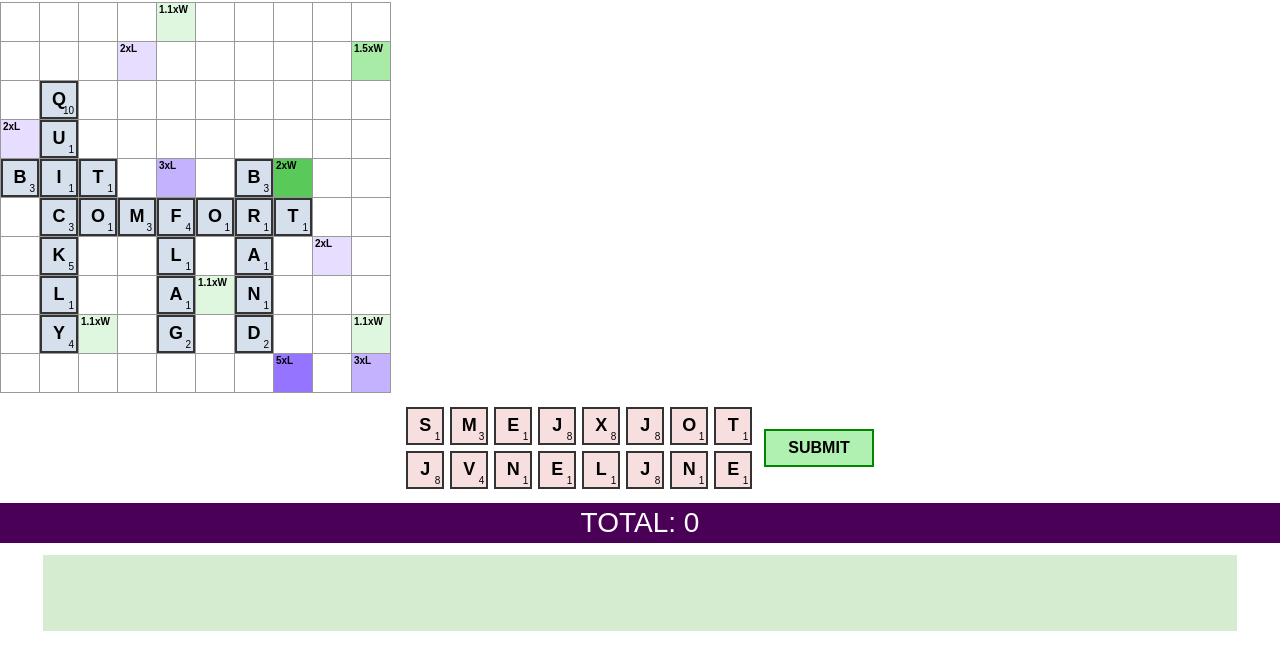
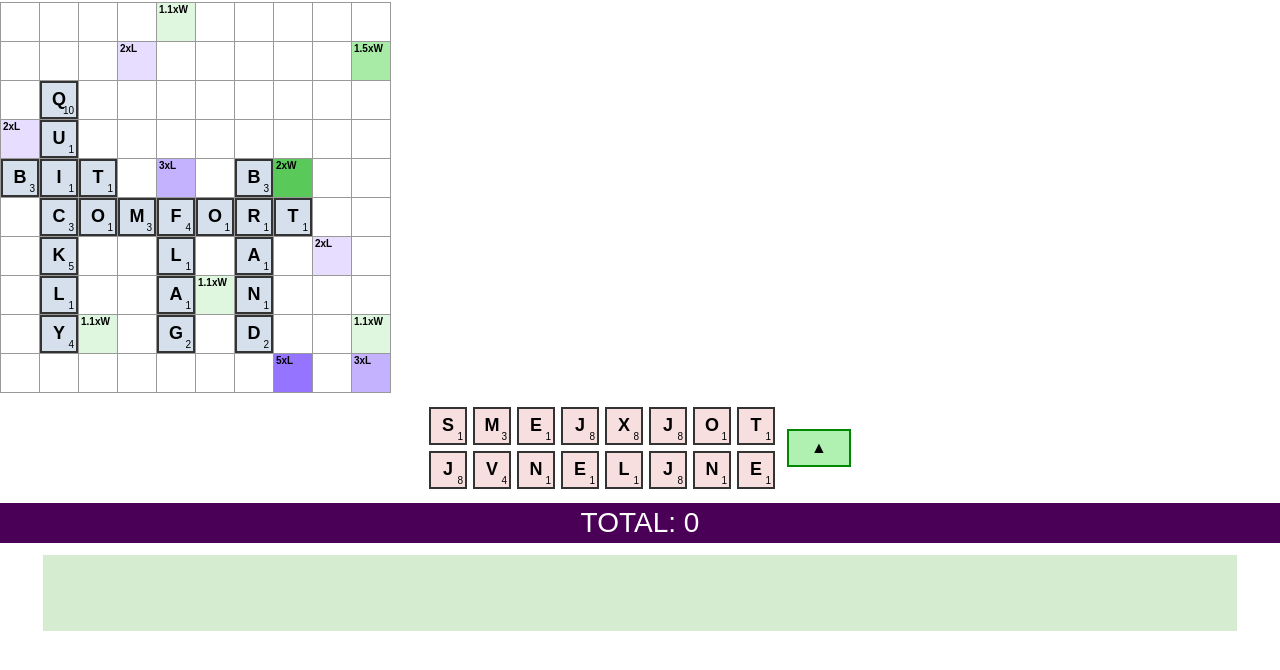
Before and after one commit to FrogFen/frogfen-game, a plain HTML site: page index.html in a window 1280 px wide. Shown: the part 78-748 px from the top of the page. Drawn offline with Linux system fonts and the light colour scheme.

Commit message:
Update index.html

```diff
--- a/index.html
+++ b/index.html
@@ -14,10 +14,13 @@
   <!-- rack + submit side-by-side -->
   <div id="rack-wrap">
     <div id="letter-bank"></div>
-    <button id="submit-btn">SUBMIT</button>
+    <!-- green upward arrow ▲ (U+25B2) -->
+    <button id="submit-btn">&#x25B2;</button>
   </div>
 
-  <div id="total-score-box">TOTAL: <span id="total-score">0</span></div>
+  <div id="total-score-box">
+    TOTAL: <span id="total-score">0</span>
+  </div>
   <div id="detail-box"></div>
 
   <script src="dictionary.js"></script>
```
